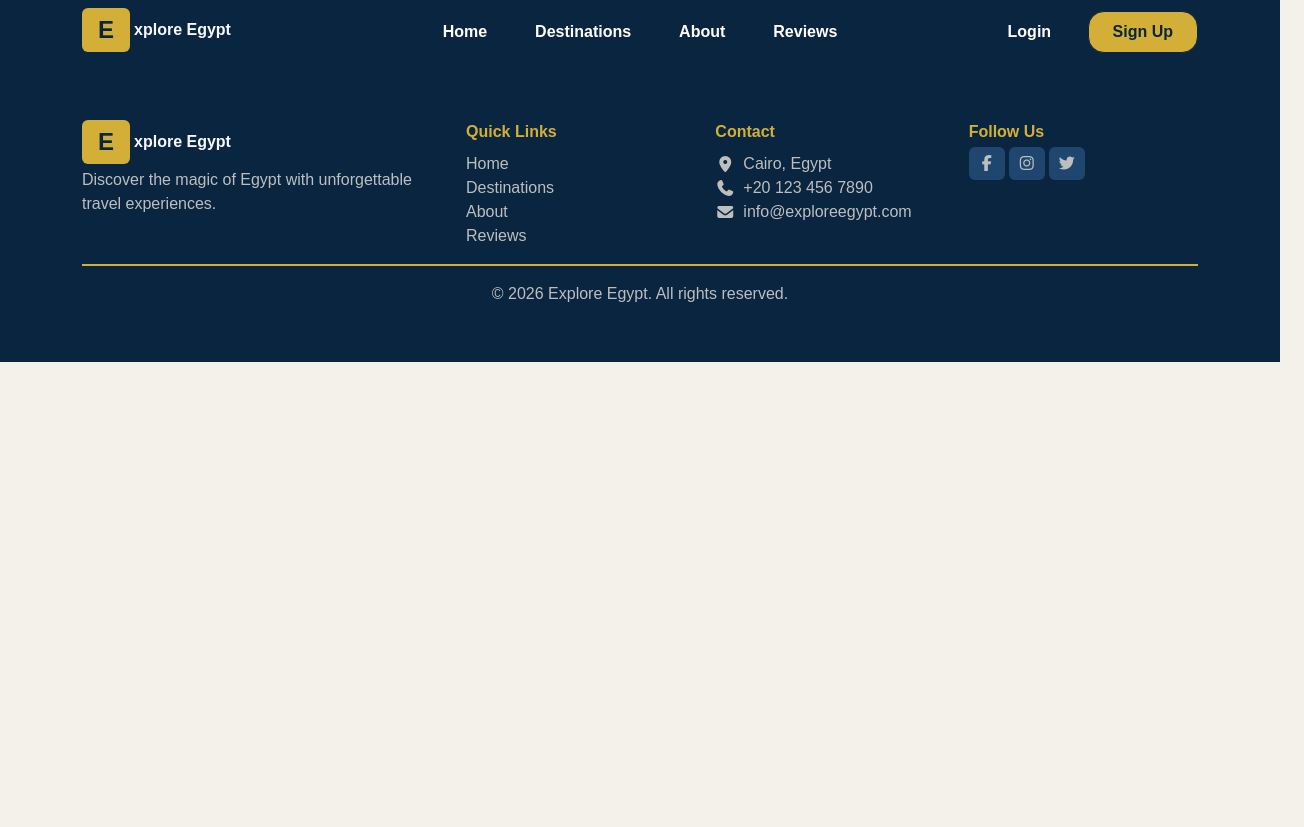
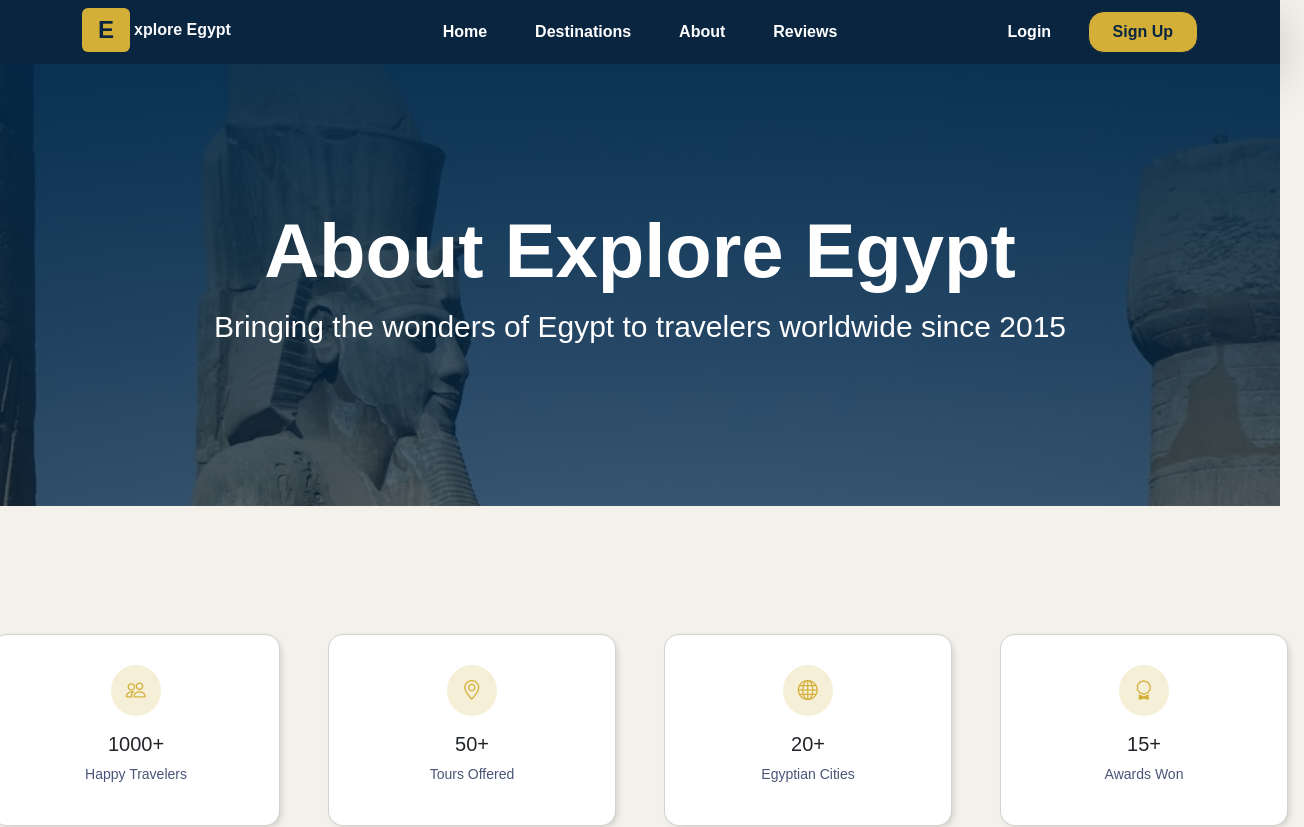
Before and after one commit to malminyawi/capstone-team-project-digilians-, a React (Vite) app in the folder Front-End/EgyEx/: page /about in a window 1280 px wide. Shown: the top 827 px of the page, 1304 px wide, since content can reach past the window. Before the commit the page ends 800 px from the top, so only its background shows below. Built offline with nearby package versions, Linux system fonts and the light colour scheme.

Commit message:
about page

```diff
--- a/Front-End/EgyEx/src/App.jsx
+++ b/Front-End/EgyEx/src/App.jsx
@@ -5,6 +5,7 @@ import './App.css'
 import Home from "./Pages/Home";
 import Login from "./Pages/Login";
 import Register from "./Pages/Register";
+import About from "./Pages/About";
 function App() {
 
 
@@ -15,6 +16,7 @@ function App() {
                 <Route path="/" element={<Home/>}/>
                 <Route path="/login" element={<Login/>}/>
                  <Route path="/register" element={<Register/>}/>
+                      <Route path="/about" element={<About/>}/>
                 {/*
                 <Route path="/users" element/>
                 <Route path="/projects" element/>
--- /dev/null
+++ b/Front-End/EgyEx/src/Components/About/AboutPage/HeroAbout.jsx
@@ -0,0 +1,19 @@
+import styles from './HeroAbout.module.css'
+function HeroAbout (){
+
+    return(
+<>
+<div className="hero">
+    <div className={`${styles.imgBg}`}>
+ <div className= {`${styles.details}`} >
+    <h2 className={`${styles.h2}`}>About Explore Egypt</h2>
+    <p className={`${styles.p}`}>Bringing the wonders of Egypt to travelers worldwide since 2015
+
+</p>
+ </div>
+    </div>
+</div>
+</>
+    )
+}
+export default HeroAbout
--- /dev/null
+++ b/Front-End/EgyEx/src/Components/About/AboutPage/HeroAbout.module.css
@@ -0,0 +1,21 @@
+.imgBg{
+
+background: linear-gradient(rgba(1, 42, 75, 0.89), rgba(1, 42, 75, 0.534)), url(../../../assets/photo-1675372802255-1dea0a7add1a.jpg);
+background-repeat: no-repeat;
+background-size: cover;
+background-position: center;
+}
+.details{
+padding: 11%;
+text-align: center;
+}
+.details .h2{
+    color:var(--main-white);
+    font-size: 76px;
+    font-weight: 700;
+}
+.details .p{
+    color:var(--main-white);
+    font-size: 30px;
+    font-weight: 400;
+}
--- /dev/null
+++ b/Front-End/EgyEx/src/Components/About/Details/Details.jsx
@@ -0,0 +1,24 @@
+
+  import styles from './Details.module.css'
+import CardDetails from '../../Ui/CardDetails/CardDetails';
+
+const Details = () => {
+  return (
+<>
+<div className={`${styles.container}   `}>
+<div className={`${styles.explore}  `}>
+
+<div className="d-flex justify-content-around align-items-center gap-5 mt-5 p-3">
+<CardDetails icon="bi bi-people " title="1000+" text="Happy Travelers"/>
+<CardDetails icon="bi bi-geo-alt " title="50+" text="Tours Offered"/>
+<CardDetails icon="bi bi-globe" title="20+" text="Egyptian Cities"/>
+<CardDetails icon="bi bi-award" title="15+" text="Awards Won"/>
+</div>
+</div>
+
+</div>
+</>
+  )
+}
+
+export default Details
--- /dev/null
+++ b/Front-End/EgyEx/src/Components/About/Details/Details.module.css
@@ -0,0 +1,14 @@
+
+
+.explore{
+    width: 100%;
+    margin: auto;
+    display: flex;
+    flex-direction: column;
+    align-items: center;
+    padding: 5%;
+    gap:30px
+}
+.exploreDetails{
+    text-align: center;
+}
--- /dev/null
+++ b/Front-End/EgyEx/src/Components/About/Mission/Mission.jsx
@@ -0,0 +1,29 @@
+import styles from './Mission.module.css'
+import img1 from '../../../assets/photo-1620966528923-fd41bcde8bc4.jpg'
+function Mission (){
+
+    return(
+        <>
+        <div className="container mb-4">
+            <div className={`${styles.row} row  `} >
+
+                  <div className="col-12 col-md-5">
+                    <div className="data">
+                        <h3 className={styles.h3}>Our Mission</h3>
+                        <p>At Explore Egypt, our mission is to promote and celebrate Egyptian tourism by creating unforgettable experiences that showcase the rich history, vibrant culture, and natural beauty of our beloved homeland.
+
+We believe that every traveler deserves to experience the magic of Egypt in an authentic, safe, and meaningful way. From the ancient pyramids to the pristine beaches of the Red Sea, we curate experiences that create lasting memories.</p>
+                    </div>
+                </div>
+                <div className="col-12 col-md-5">
+                    <div className={styles.img}>
+                        <img src={img1} alt="nile" />
+                    </div>
+
+                </div>
+            </div>
+        </div>
+        </>
+    )
+}
+export default Mission
--- /dev/null
+++ b/Front-End/EgyEx/src/Components/About/Mission/Mission.module.css
@@ -0,0 +1,15 @@
+.img{
+    width: 90%;
+}
+.row{
+   gap: 120px;
+}
+.img img{
+width:700px;
+    border-radius: 25px;
+
+}
+.h3{
+    font-size: 40px;
+    font-weight: 700;
+}
--- /dev/null
+++ b/Front-End/EgyEx/src/Pages/About.jsx
@@ -0,0 +1,21 @@
+import { responsivePropType } from "react-bootstrap/esm/createUtilityClasses";
+
+import CardDetails from "../Components/Ui/CardDetails/CardDetails";
+
+import HeroAbout from "../Components/About/AboutPage/HeroAbout";
+import Details from "../Components/About/Details/Details";
+import Mission from "../Components/About/Mission/Mission";
+
+function About (){
+    return(
+        <>
+       <section>
+
+      <HeroAbout/>
+        <Details/>
+
+        </section>
+        </>
+    )
+}
+export default About;
```
Also changed, not shown: Front-End/EgyEx/src/assets/photo-1620966528923-fd41bcde8bc4.jpg (added).
